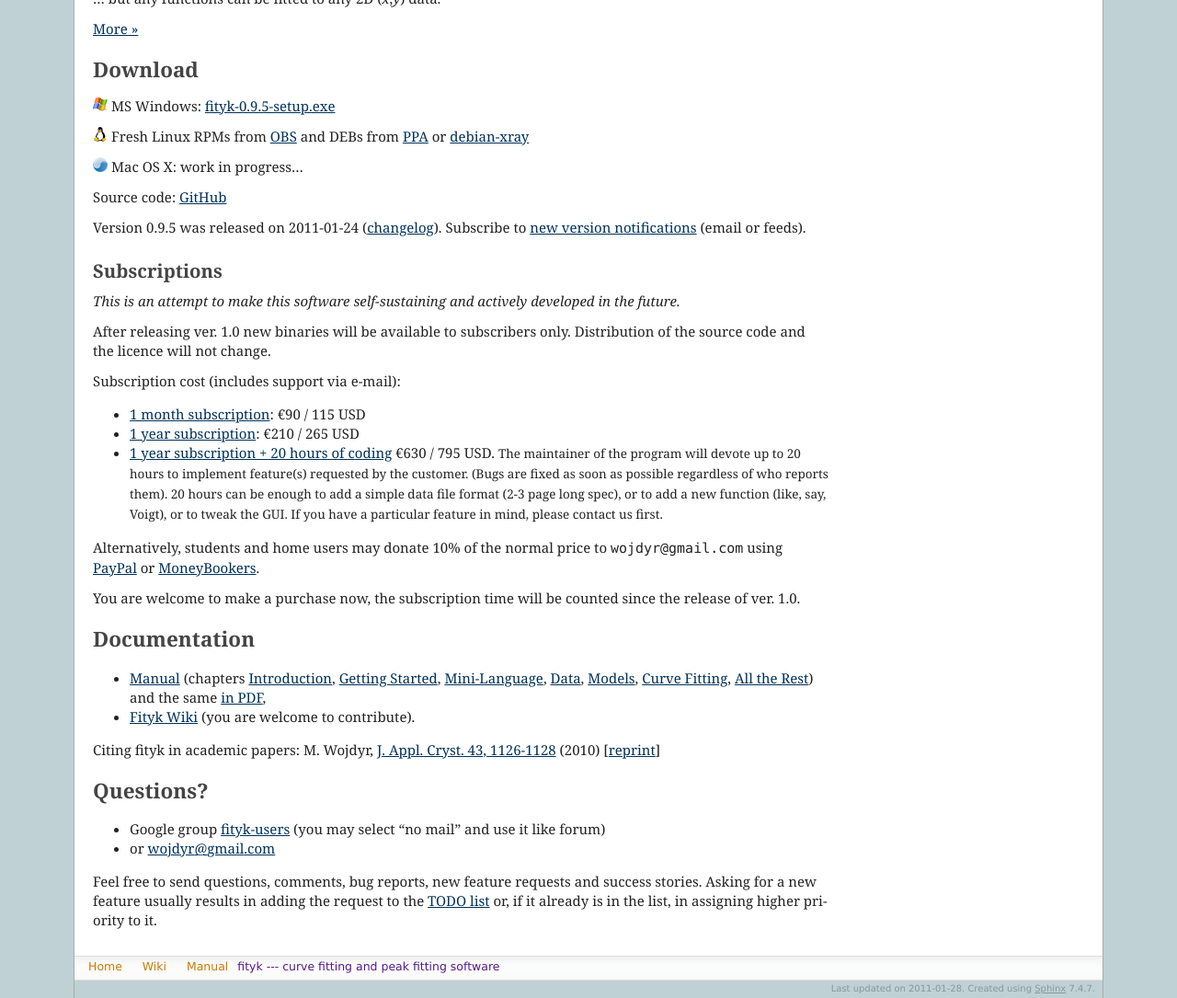
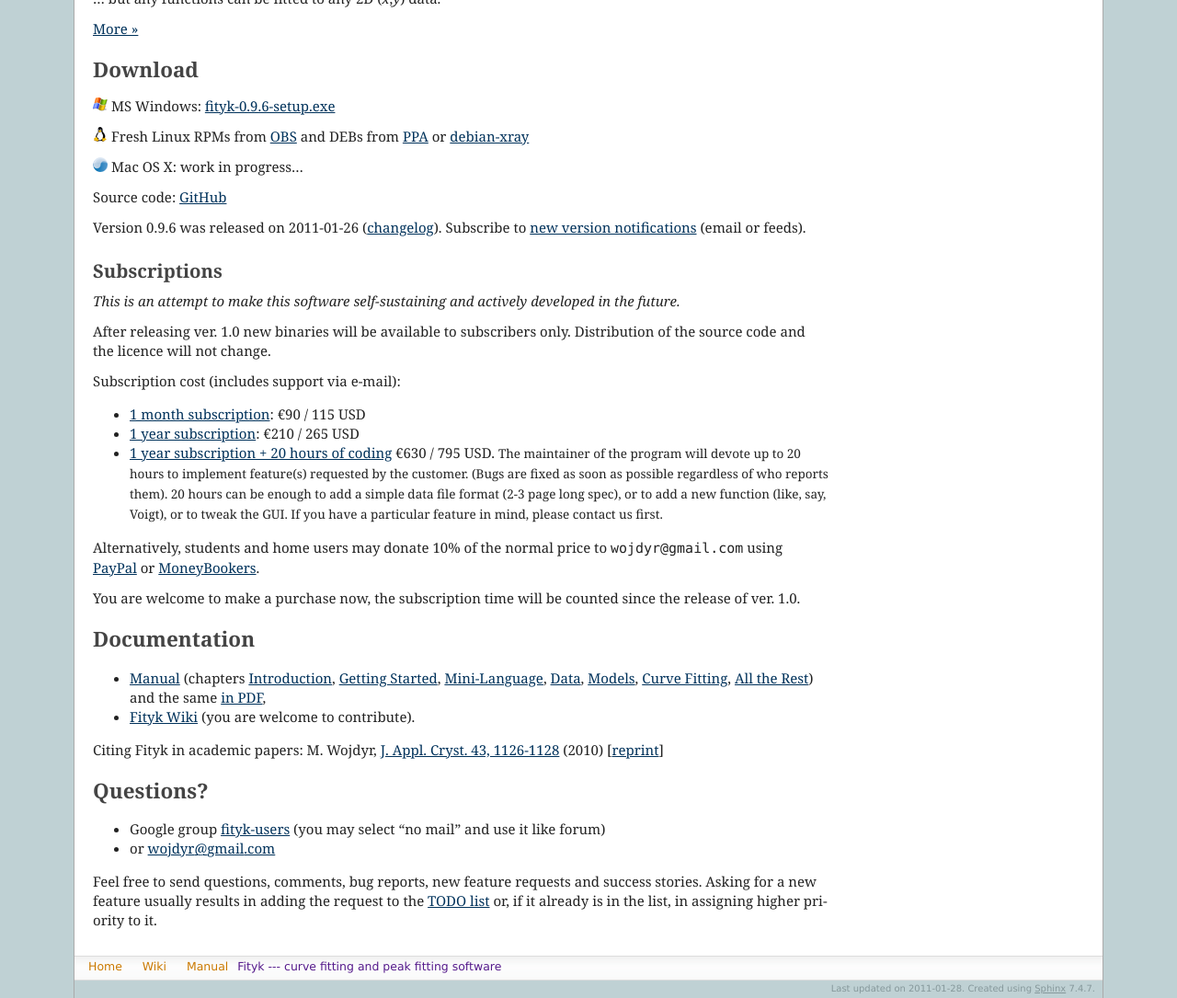
Before and after one commit to wojdyr/fityk, a Sphinx documentation site: the page built from doc/index.rst, in a window 1280 px wide. Shown: the part 408-1493 px from the top of the page at 92% size. Built offline with Sphinx 7.4.7, drawn with Linux system fonts in a browser that asks for light colours; formulas are drawn with MathJax 3.

Commit message:
updated docs before 0.9.6

```diff
--- a/doc/conf.py
+++ b/doc/conf.py
@@ -16,7 +16,7 @@
 master_doc = 'fityk-manual'
 project = 'Fityk'
 copyright = '2001-2011, Fityk Developers'
-version = '0.9.5'
+version = '0.9.6'
 release = version
 default_role = None
 
--- a/doc/index.rst
+++ b/doc/index.rst
@@ -1,5 +1,5 @@
 
-.. title:: fityk --- curve fitting and peak fitting software
+.. title:: Fityk --- curve fitting and peak fitting software
 
 .. meta::
    :description: Fityk. Open-source curve-fitting and data analysis software. Linux, Windows, Mac OS X.
@@ -69,7 +69,7 @@
 
 Source code: `GitHub <https://github.com/wojdyr/fityk>`_
 
-Version 0.9.5 was released on 2011-01-24
+Version 0.9.6 was released on 2011-01-26
 (`changelog <https://github.com/wojdyr/fityk/raw/master/NEWS>`_).
 Subscribe to `new version notifications <http://fityk-announce.nieto.pl/>`_
 (email or feeds).
@@ -118,7 +118,7 @@
 * `Fityk Wiki <https://github.com/wojdyr/fityk/wiki>`_
   (you are welcome to contribute).
 
-Citing fityk in academic papers:
+Citing Fityk in academic papers:
 M. Wojdyr,
 `J. Appl. Cryst. 43, 1126-1128 <http://dx.doi.org/10.1107/S0021889810030499>`_
 (2010)
```
Also changed, not shown: 1 other file.
